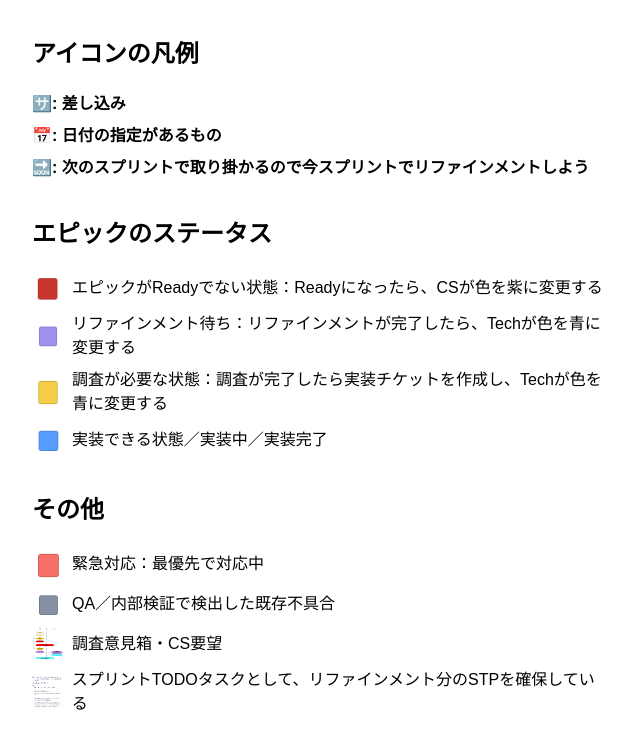
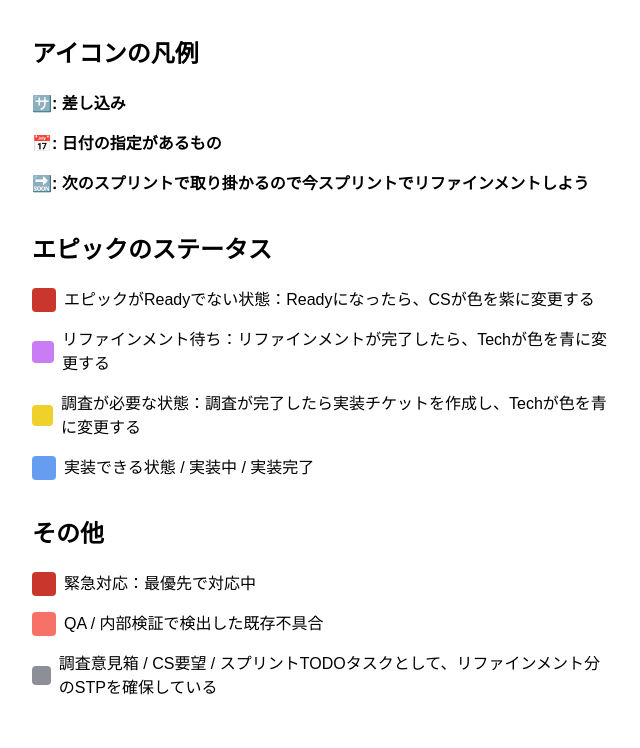
Before and after one commit to cigar-jp/extensions, a browser extension: page jira-rules/index.html in a window 1280 px wide. Shown: the whole page, without its empty margins (0-640 px from the left). Drawn offline with Linux system fonts and the light colour scheme.

Commit message:
feat: 不要な画像ファイルを削除し、index.htmlを更新

```diff
--- a/jira-rules/index.html
+++ b/jira-rules/index.html
@@ -19,16 +19,42 @@
       li {
         display: flex;
         align-items: center;
-        margin: 0.5em 0;
+        margin: 1em 0;
       }
       li img {
         width: 2em;
         height: 2em;
         margin-right: 0.5em;
+        aspect-ratio: 1/1;
+        object-fit: cover;
       }
       .icon-list li {
         display: block;
         align-items: baseline;
+      }
+      .color-box {
+        width: 1.5em;
+        aspect-ratio: 1/1;
+        border-radius: 4px;
+        margin-right: 0.5em;
+      }
+      .box-0 {
+        background-color: #c9372c;
+      }
+      .box-1 {
+        background-color: #c97cf4;
+      }
+      .box-2 {
+        background-color: #eed12b;
+      }
+      .box-3 {
+        background-color: #669df1;
+      }
+      .box-4 {
+        background-color: #f87168;
+      }
+      .box-5 {
+        background-color: #8c8f97;
       }
     </style>
   </head>
@@ -48,50 +74,37 @@
     <h2>エピックのステータス</h2>
     <ul class="status-list">
       <li>
-        <img
-          src="images/image.png"
-          alt="Readyでない"
-        />エピックがReadyでない状態：Readyになったら、CSが色を紫に変更する
+        <div class="color-box box-0"></div>
+        エピックがReadyでない状態：Readyになったら、CSが色を紫に変更する
       </li>
       <li>
-        <img
-          src="images/image 1.png"
-          alt="リファインメント待ち"
-        />リファインメント待ち：リファインメントが完了したら、Techが色を青に変更する
+        <div class="color-box box-1"></div>
+        リファインメント待ち：リファインメントが完了したら、Techが色を青に変更する
       </li>
       <li>
-        <img
-          src="images/image 2.png"
-          alt="調査が必要"
-        />調査が必要な状態：調査が完了したら実装チケットを作成し、Techが色を青に変更する
+        <div class="color-box box-2"></div>
+        調査が必要な状態：調査が完了したら実装チケットを作成し、Techが色を青に変更する
       </li>
       <li>
-        <img
-          src="images/image 3.png"
-          alt="実装中"
-        />実装できる状態／実装中／実装完了
+        <div class="color-box box-3"></div>
+        実装できる状態 / 実装中 / 実装完了
       </li>
     </ul>
 
     <h2>その他</h2>
     <ul class="other-list">
       <li>
-        <img src="images/image 4.png" alt="緊急対応" />緊急対応：最優先で対応中
+        <div class="color-box box-0"></div>
+        緊急対応：最優先で対応中
       </li>
       <li>
-        <img
-          src="images/image 5.png"
-          alt="QA不具合"
-        />QA／内部検証で検出した既存不具合
+        <div class="color-box box-4"></div>
+        QA / 内部検証で検出した既存不具合
       </li>
       <li>
-        <img src="images/Untitled 1.png" alt="調査意見箱" />調査意見箱・CS要望
-      </li>
-      <li>
-        <img
-          src="images/Untitled.png"
-          alt="STP確保"
-        />スプリントTODOタスクとして、リファインメント分のSTPを確保している
+        <div class="color-box box-5"></div>
+        調査意見箱 / CS要望 /
+        スプリントTODOタスクとして、リファインメント分のSTPを確保している
       </li>
     </ul>
   </body>
```
Also changed, not shown: jira-rules/images/Untitled 1.png (deleted), jira-rules/images/Untitled.png (deleted), jira-rules/images/image 1.png (deleted), jira-rules/images/image 2.png (deleted), jira-rules/images/image 3.png (deleted), jira-rules/images/image 4.png (deleted), jira-rules/images/image 5.png (deleted), jira-rules/images/image.png (deleted).
